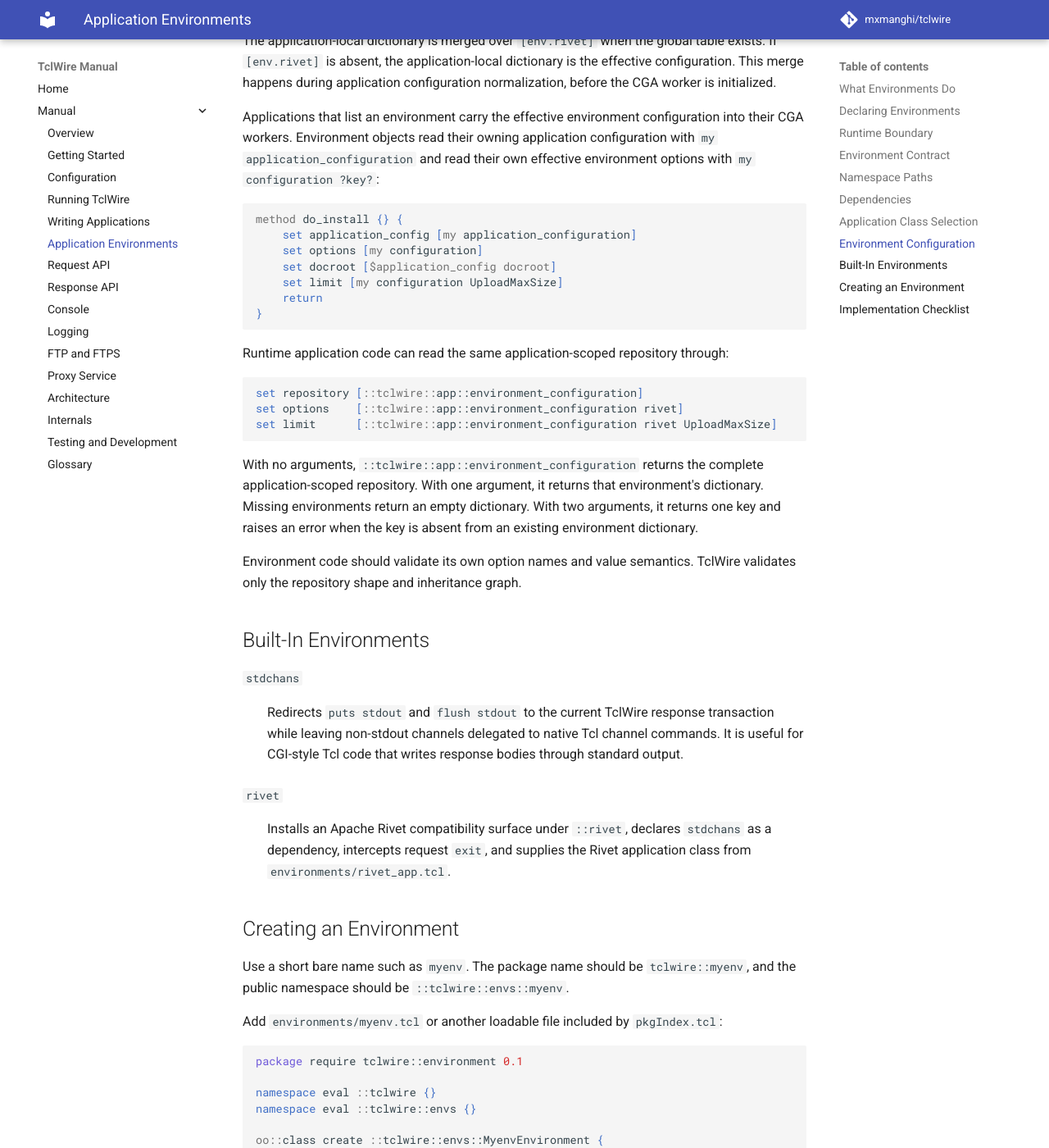
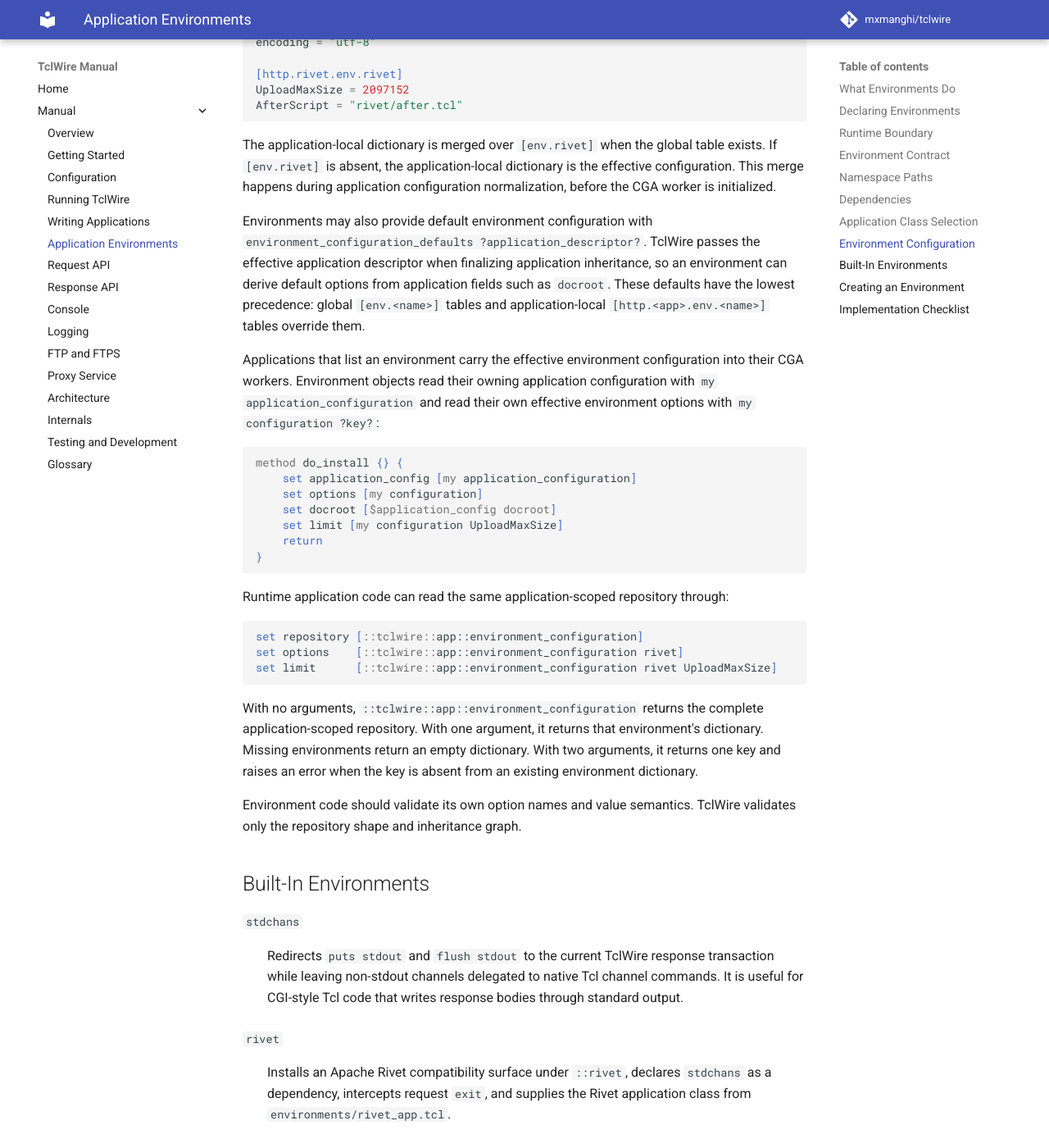
Before and after one commit to mxmanghi/tclwire, an MkDocs documentation site: the page built from doc/manual/environments.md, in a window 1280 px wide and 1400 px high, scrolled down 5095 px. Shown: the whole window at 82% size. Built offline with MkDocs 1.6.1 and Material for MkDocs 9.7.7, drawn with Linux system fonts in a browser that asks for light colours; comment, search, counter and statistics services are not loaded; some of the changed text lies outside the part shown.

Commit message:
environments can now inherit from the application that requires them

```diff
--- a/doc/manual/environments.md
+++ b/doc/manual/environments.md
@@ -101,6 +101,7 @@ The runtime uses these object methods:
 | `path_namespaces` | Tcl list of namespaces appended to application lookup paths. |
 | `application_class` | Optional TclOO application class supplied by the environment. |
 | `application_file` | Optional source file for the environment-supplied application class. |
+| `environment_configuration_defaults ?application_descriptor?` | Optional default environment configuration merged under global and application-local environment config. |
 | `application_configuration` | The CGA worker's application configuration object. |
 | `configuration ?key?` | This environment's effective configuration dictionary, or one value from it. |
 | `install` | Install commands, wrappers, namespace state, or hooks. |
@@ -230,6 +231,13 @@ table exists. If `[env.rivet]` is absent, the application-local dictionary is
 the effective configuration. This merge happens during application
 configuration normalization, before the CGA worker is initialized.
 
+Environments may also provide default environment configuration with
+`environment_configuration_defaults ?application_descriptor?`. TclWire passes
+the effective application descriptor when finalizing application inheritance, so
+an environment can derive default options from application fields such as
+`docroot`. These defaults have the lowest precedence: global `[env.<name>]`
+tables and application-local `[http.<app>.env.<name>]` tables override them.
+
 Applications that list an environment carry the effective environment
 configuration into their CGA workers. Environment objects read their owning
 application configuration with `my application_configuration` and read their
@@ -275,6 +283,13 @@ TclWire validates only the repository shape and inheritance graph.
 : Installs an Apache Rivet compatibility surface under `::rivet`, declares
   `stdchans` as a dependency, intercepts request `exit`, and supplies the Rivet
   application class from `environments/rivet_app.tcl`.
+
+`rivetweb`
+: Installs RivetWeb on top of `rivet` and supplies the RivetWeb application
+  class from `environments/rivetweb_app.tcl`. Configure `rivetweb_root` for the
+  shared RivetWeb installation, typically in `[env.rivetweb]`. Configure
+  `website_root` per application when it differs from the application's
+  `docroot`; when omitted, it defaults to that effective `docroot`.
 
 ## Creating an Environment
 
```
Also changed, not shown: doc/manual/configuration.md (+8 -0 lines), runtime-doc/CONFIGURATION_OPTIONS.md (+6 -0 lines), runtime-doc/ENVIRONMENTS.md (+1 -0 lines), 6 other files.
